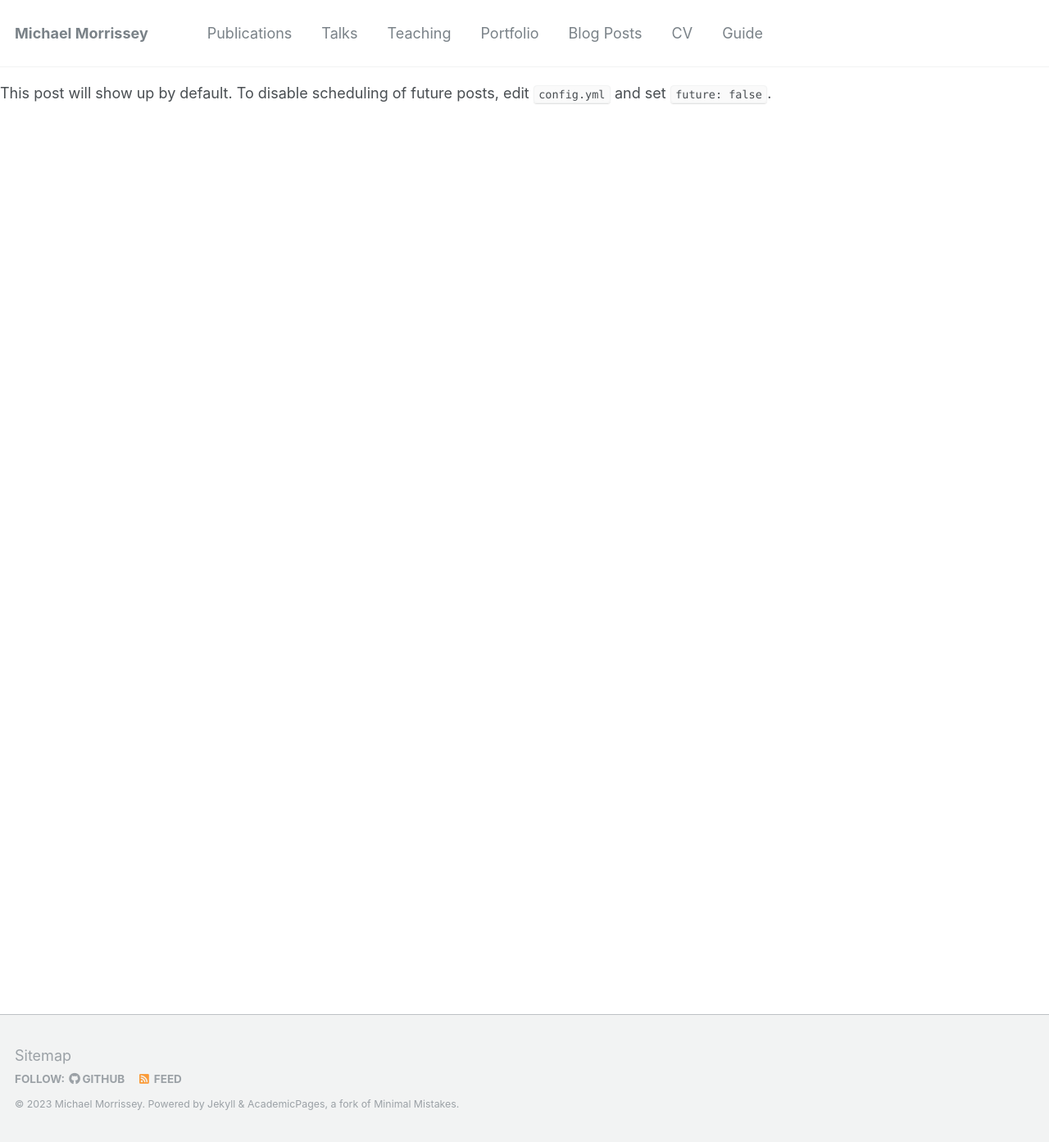
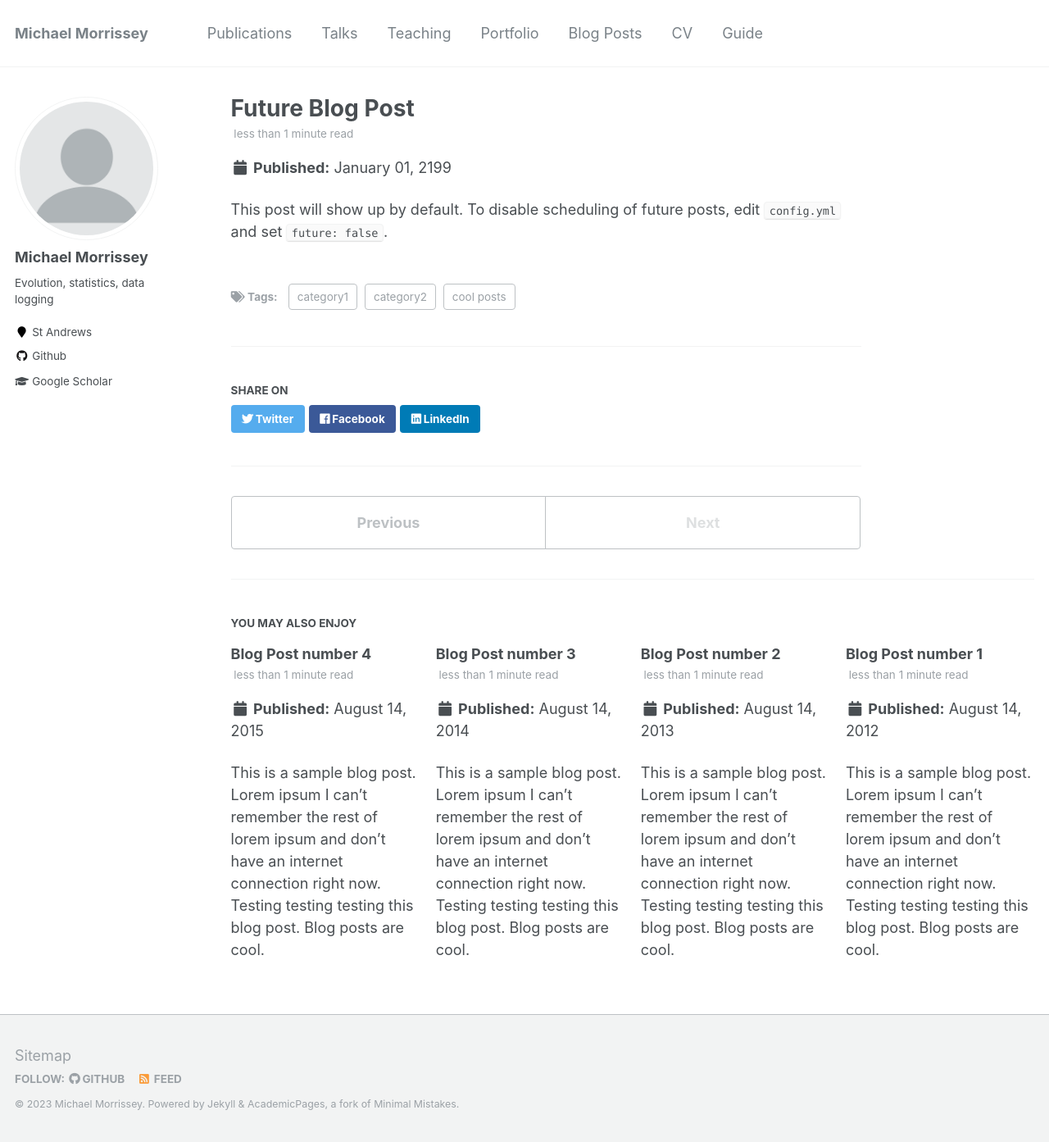
Before and after one commit to mbmorrissey/mbmorrissey.github.io, a Jekyll site: the page built from _posts/2199-01-01-future-post.md, in a window 1280 px wide and 1393 px high. Shown: the whole window at 82% size. Built offline with Jekyll 4.4.1, drawn with Linux system fonts in a browser that asks for light colours; our own code applies the rules of GitHub Pages for plain Markdown files; some of the changed lines change nothing that is shown.

Commit message:
Update _config.yml

```diff
--- a/_config.yml
+++ b/_config.yml
@@ -191,17 +191,17 @@ collections:
 
 # Defaults
 defaults:
-#  # _posts
-#  - scope:
-#      path: ""
-#      type: posts
-#    values:
-#      layout: single
-#      author_profile: true
-#      read_time: true
-#      comments: true
-#      share: true
-#      related: true
+  # _posts
+  - scope:
+      path: ""
+      type: posts
+    values:
+      layout: single
+      author_profile: true
+      read_time: true
+      comments: true
+      share: true
+      related: true
   # _pages
   - scope:
       path: ""
```
